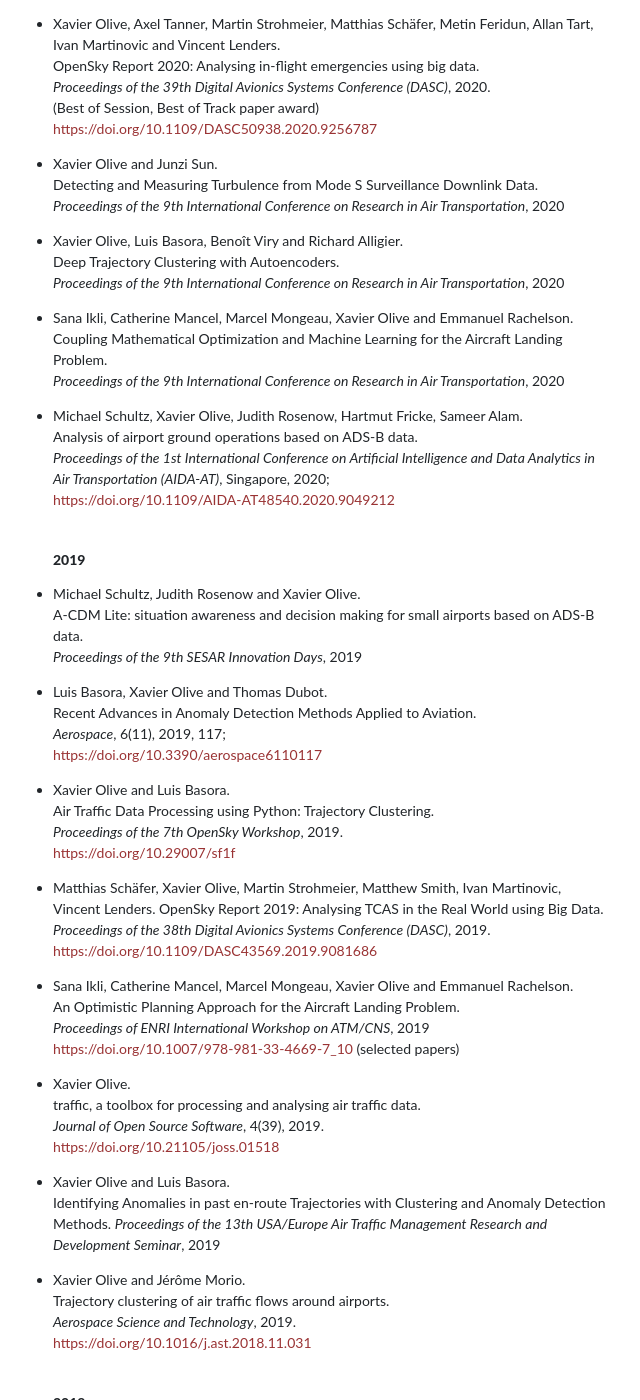
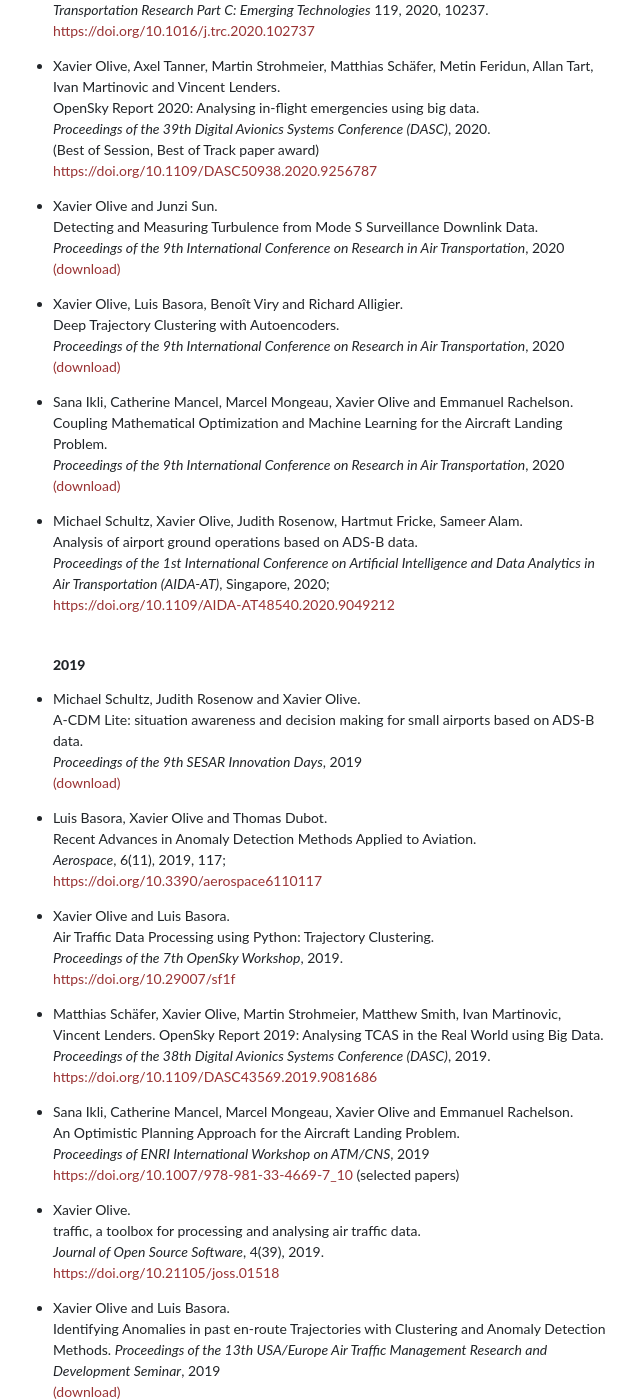
Before and after one commit to xoolive/xoolive.github.io, a Jekyll site: the page built from _pages/publications.md, in a window 1280 px wide and 1400 px high, scrolled down 1500 px. Shown: the whole window, without its empty margins (308-948 px from the left). Built offline with Jekyll 4.4.1, drawn with Linux system fonts in a browser that asks for light colours; nearby versions of some CDN libraries; some web fonts are replaced; a script that is not in the unit is left out; some of the changed text lies outside the part shown.

Commit message:
download links

```diff
--- a/_pages/publications.md
+++ b/_pages/publications.md
@@ -12,6 +12,7 @@
 - Florent Vergnes, Judicaël Bedouet, Xavier Olive and Junzi Sun.
   Environmental Impact Optimisation of Flight Plans in a Fixed and Free Route network.
   _Proceedings of the 10th International Conference on Research in Air Transportation_, 2022
+  [(download)](https://drive.google.com/file/d/1mwkqtrZbn6phOP6zurzQBjoc0FhGXc2t/view?usp=sharing)
 
 - Michael Schultz, Judith Rosenow and Xavier Olive.
   Data-driven airport management enabled by operational milestones derived from ADS-B messages.
@@ -33,6 +34,7 @@
 - Xavier Olive, Junzi Sun, Mayara Condé Rocha Murça and Timothé Krauth.
   A Framework to Evaluate Aircraft Trajectory Generation Methods.
   _Proceedings of the 14th USA/Europe Air Traffic Management Research and Development Seminar_, 2021
+  [(download)](https://drive.google.com/file/d/1xnFSDl074UQRcyW9Ij3FodO7EBHD_5CI/view?usp=sharing)
 
 - Sana Ikli, Catherine Mancel, Marcel Mongeau, Xavier Olive and Emmanuel Rachelson.
   The aircraft runway scheduling problem: A survey.
@@ -77,14 +79,17 @@
 - Xavier Olive and Junzi Sun.
   Detecting and Measuring Turbulence from Mode S Surveillance Downlink Data.
   _Proceedings of the 9th International Conference on Research in Air Transportation_, 2020
+  [(download)](https://drive.google.com/file/d/1ttNd71bqZsF2tY5h8hMnYfyIpx9TzfXq/view?usp=sharing)
 
 - Xavier Olive, Luis Basora, Benoît Viry and Richard Alligier.
   Deep Trajectory Clustering with Autoencoders.
   _Proceedings of the 9th International Conference on Research in Air Transportation_, 2020
+  [(download)](https://drive.google.com/file/d/1Zdo6MZ7CISDlUQmzQwIM9H2eQCwr-t0W/view?usp=sharing)
 
 - Sana Ikli, Catherine Mancel, Marcel Mongeau, Xavier Olive and Emmanuel Rachelson.
   Coupling Mathematical Optimization and Machine Learning for the Aircraft Landing Problem.
   _Proceedings of the 9th International Conference on Research in Air Transportation_, 2020
+  [(download)](https://drive.google.com/file/d/1t1ollfV4epZImcKcsnSYAJvVc9xYBokO/view?usp=sharing)
 
 - Michael Schultz, Xavier Olive, Judith Rosenow, Hartmut Fricke, Sameer Alam.
   Analysis of airport ground operations based on ADS-B data.
@@ -96,6 +101,7 @@
 - Michael Schultz, Judith Rosenow and Xavier Olive.
   A-CDM Lite: situation awareness and decision making for small airports based on ADS-B data.
   _Proceedings of the 9th SESAR Innovation Days_, 2019
+  [(download)](https://www.sesarju.eu/sites/default/files/documents/sid/2019/papers/SIDs_2019_paper_76.pdf)
 
 - Luis Basora, Xavier Olive and Thomas Dubot.
   Recent Advances in Anomaly Detection Methods Applied to Aviation.
@@ -125,6 +131,7 @@
 - Xavier Olive and Luis Basora.
   Identifying Anomalies in past en-route Trajectories with Clustering and Anomaly Detection Methods.
   _Proceedings of the 13th USA/Europe Air Traffic Management Research and Development Seminar_, 2019
+  [(download)](https://drive.google.com/file/d/1vsUmxT7FYRmfxhef3CpekvBZ3bU2Ksr0/view?usp=sharing)
 
 - Xavier Olive and Jérôme Morio.
   Trajectory clustering of air traffic flows around airports.
@@ -136,11 +143,12 @@
 - Xavier Olive, Jeremy Grignard, Thomas Dubot and Julie Saint-Lot.
   Detecting Controllers' Actions in Past Mode S Data by Autoencoder-Based Anomaly Detection.
   _Proceedings of the 8th SESAR Innovation Days_, 2018
+  [(download)](https://www.sesarju.eu/sites/default/files/documents/sid/2018/papers/SIDs_2018_paper_17.pdf)
 
 - Xavier Olive and Pierre Bieber.
   Quantitative Assessments of Runway Excursion Precursors using Mode S Data.
   _Proceedings of the 8th International Conference on Research in Air Transportation_, 2018
-  (Best paper award)
+  (Best paper award) [(download)](https://drive.google.com/file/d/1UyVM26OGG-H0gjCIT1b5PbrVOHbqiDGl/view?usp=sharing)
 
 ## 2016
 
```
Also changed, not shown: _pages/research.md (+1 -1 lines).
